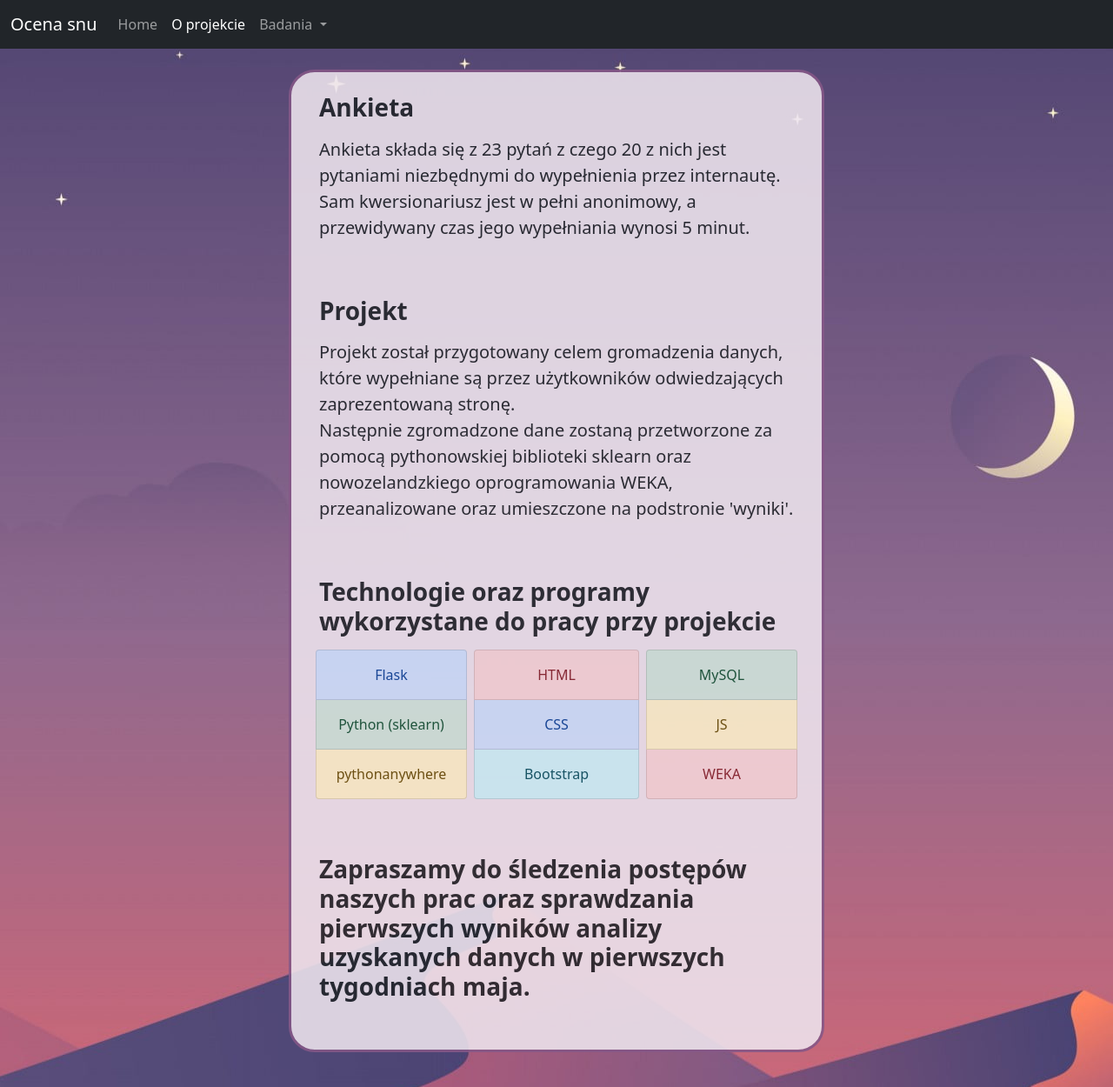
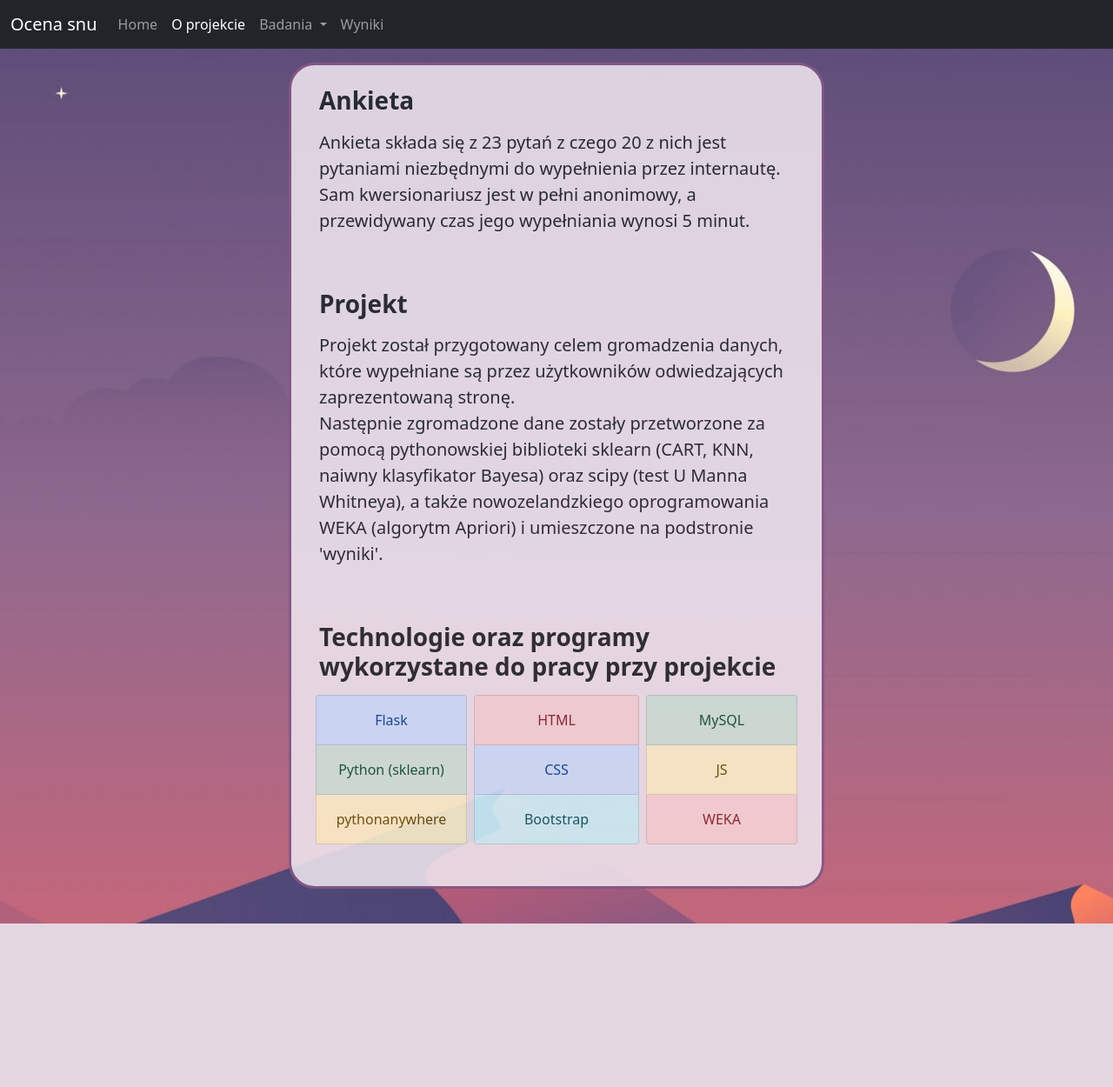
Before and after one commit to MichWozPol/Sleep_Disorders_Assessment, a Flask app: page /o-projekcie in a window 1280 px wide. Shown: the whole page at 87% size. After the commit the page ends 1062 px from the top, so only its background shows below. Run offline with Flask 2, Linux system fonts and the light colour scheme; parts of the project's set-up code (start-up, migrations or seed data) failed here and were passed over; some libraries are stand-ins or nearby versions.

Commit message:
add results subpage, fix navbar

```diff
--- a/sleep_disorders/routes.py
+++ b/sleep_disorders/routes.py
@@ -39,3 +39,7 @@ def home():
 @app.route('/o-projekcie', methods=["GET"])
 def about():
     return render_template("about.html")
+
+@app.route('/wyniki', methods=["GET"])
+def results():
+    return render_template("results.html")
--- a/sleep_disorders/settings/configuration.py
+++ b/sleep_disorders/settings/configuration.py
@@ -3,7 +3,8 @@ from sleep_disorders.settings import db_settings as settings
 
 class Config:
    SECRET_KEY = settings.secret_key
-   SQLALCHEMY_DATABASE_URI = f'mysql+mysqlconnector://{settings.user}:{settings.password}@{settings.host}/{settings.database}'
+   #SQLALCHEMY_DATABASE_URI = f'mysql+mysqlconnector://{settings.user}:{settings.password}@{settings.host}:{settings.port}/{settings.database}'
+   SQLALCHEMY_DATABASE_URI = f'mysql+mysqlconnector://{settings.user}@{settings.host}:{settings.port}/{settings.database}'
    SQLALCHEMY_TRACK_MODIFICATIONS = settings.track_modifications
    SECRET_KEY = settings.secret_key
    SQLALCHEMY_POOL_RECYCLE = settings.pool_recycle
--- a/sleep_disorders/settings/db_settings.py
+++ b/sleep_disorders/settings/db_settings.py
@@ -5,6 +5,7 @@ host = config("host")
 user = config("user")
 password = config("password")
 database = config("database")
+port = config("port")
 pool_recycle=280
 track_modifications = False
 pre_ping = True
--- a/sleep_disorders/templates/about.html
+++ b/sleep_disorders/templates/about.html
@@ -13,6 +13,10 @@
     <a class="nav-link active" aria-current="page" href="{{ url_for('about')}}">O projekcie</a>
 {% endblock sub_about %}
 
+{% block sub_results %}
+    <a class="nav-link" href="{{ url_for('results')}}">Wyniki</a>
+{% endblock sub_results %}
+
 {% block content %}
   <div class="d-flex justify-content-center bg-light"
     style = "
@@ -20,7 +24,7 @@
     background-attachment: fixed;
     background-position: center;
     min-height: 100vh;">
-        <div class="row w-50 pt-4 pb-3 d-inline-block d-none d-lg-block">
+        <div class="row w-50 pt-4 pb-3 mt-5 d-inline-block d-none d-lg-block">
             <div class = "row w-95 mx-auto">
                 <div class="question-answer-container rounded-lg border border-3 mb-4 px-4" style="border-radius: 30px; background-color: #eee5ee; border-color:#855787 !important; opacity: 0.88; filter: brightness(100%);">
                     <div class="question-container pt-3 px-2">
@@ -33,8 +37,8 @@
                             <p class="h3 fw-bold pt-0 pb-2"> Projekt </p>
                              <p class="fs-5 pb-5">
                                 Projekt został przygotowany celem gromadzenia danych, które wypełniane są przez użytkowników odwiedzających zaprezentowaną stronę. </br>
-                                Następnie zgromadzone dane zostaną przetworzone za pomocą pythonowskiej biblioteki sklearn oraz nowozelandzkiego oprogramowania WEKA, przeanalizowane
-                                oraz umieszczone na podstronie 'wyniki'.
+                                Następnie zgromadzone dane zostały przetworzone za pomocą pythonowskiej biblioteki sklearn (CART, KNN, naiwny klasyfikator Bayesa) oraz scipy (test U Manna Whitneya), a także
+                                nowozelandzkiego oprogramowania WEKA (algorytm Apriori) i umieszczone na podstronie 'wyniki'.
                             </p>
                             <p class="h3 fw-bold pb-2">Technologie oraz programy wykorzystane do pracy przy projekcie </p>
                             <div class="row pb-5">
@@ -60,16 +64,13 @@
                                     </div>
                                 </div>
                             </div>
-                            <p class="h3 fw-bold pt-3 pb-5">
-                                Zapraszamy do śledzenia postępów naszych prac oraz sprawdzania pierwszych wyników analizy uzyskanych danych w pierwszych tygodniach maja.
-                            </h1></p>
                         </article>
                     </div>
                 </div>
             </div>
         </div>
 
-        <div class="row w pt-4 pb-3 d-inline-block d-lg-none px-3" style="max-width: 100% !important;">
+        <div class="row w pt-4 pb-3 mt-5 d-inline-block d-lg-none px-3" style="max-width: 100% !important;">
             <div class = "row w-95 mx-auto">
                 <div class="question-answer-container rounded-lg border border-3 mb-4 px-4" style="border-radius: 30px; background-color: #eee5ee; border-color:#855787 !important; opacity: 0.88; filter: brightness(100%);">
                     <div class="question-container pt-3 px-2">
@@ -82,8 +83,8 @@
                             <p class="h3 fw-bold pt-0 pb-2"> Projekt </p>
                              <p class="fs-5 pb-4">
                                 Projekt został przygotowany celem gromadzenia danych, które wypełniane są przez użytkowników odwiedzających zaprezentowaną stronę. </br>
-                                Następnie zgromadzone dane zostaną przetworzone za pomocą pythonowskiej biblioteki sklearn oraz nowozelandzkiego oprogramowania WEKA
-                                i umieszczone na podstronie 'wyniki'.
+                                Następnie zgromadzone dane zostały przetworzone za pomocą pythonowskiej biblioteki sklearn (CART, KNN, naiwny klasyfikator Bayesa) oraz scipy (test U Manna Whitneya), a także
+                                nowozelandzkiego oprogramowania WEKA (algorytm Apriori) i umieszczone na podstronie 'wyniki'.
                             </p>
                             <p class="h3 fw-bold pb-2">Technologie oraz programy wykorzystane do pracy przy projekcie </p>
                             <div class="list-group py-2">
@@ -97,9 +98,6 @@
                                 <a href="https://www.javascript.com" target="_blank" class="list-group-item list-group-item-action list-group-item-warning"><p class="text-center py-2 my-0">JS</p></a>
                                 <a href="https://www.cs.waikato.ac.nz/~ml/weka/" target="_blank" class="list-group-item list-group-item-action list-group-item-danger"><p class="text-center py-2 my-0">WEKA</p></a>
                             </div>
-                             <p class="h3 fw-bold pt-5 pb-5">
-                                Zapraszamy do śledzenia postępów naszych prac oraz sprawdzania pierwszych wyników analizy uzyskanych danych w pierwszych tygodniach maja.
-                            </h1></p>
                         </article>
                     </div>
                 </div>
--- a/sleep_disorders/templates/base.html
+++ b/sleep_disorders/templates/base.html
@@ -14,7 +14,7 @@
     <script src="https://cdn.jsdelivr.net/npm/@popperjs/core@2.9.1/dist/umd/popper.min.js" integrity="sha384-SR1sx49pcuLnqZUnnPwx6FCym0wLsk5JZuNx2bPPENzswTNFaQU1RDvt3wT4gWFG" crossorigin="anonymous"></script>
     <script src="https://cdn.jsdelivr.net/npm/bootstrap@5.0.0-beta3/dist/js/bootstrap.min.js" integrity="sha384-j0CNLUeiqtyaRmlzUHCPZ+Gy5fQu0dQ6eZ/xAww941Ai1SxSY+0EQqNXNE6DZiVc" crossorigin="anonymous"></script>
     <header>
-      <nav class="navbar navbar-expand-lg navbar-dark bg-dark">
+      <nav class="navbar navbar-expand-lg navbar-dark bg-dark fixed-top">
         <div class="container-fluid">
           <a class="navbar-brand ml-3 mr-4" href="{{ url_for('home')}}">Ocena snu</a>
           <button class="navbar-toggler" type="button" data-bs-toggle="collapse" data-bs-target="#navbarNavDropdown" aria-controls="navbarNavDropdown" aria-expanded="false" aria-label="Toggle navigation">
@@ -44,6 +44,8 @@
                     <div class="nav-class-cont text-light">Chroniczna bezsenność</div></a></li>
                 </ul>
               </li>
+               <li class="nav-item">
+                {% block sub_results %}{% endblock sub_results %}
             </ul>
           </div>
         </div>
--- a/sleep_disorders/templates/errors/403.html
+++ b/sleep_disorders/templates/errors/403.html
@@ -12,6 +12,10 @@
 {% block sub_about %}
     <a class="nav-link" href="{{ url_for('about')}}">O projekcie</a>
 {% endblock sub_about %}
+
+{% block sub_results %}
+    <a class="nav-link" href="{{ url_for('results')}}">Wyniki</a>
+{% endblock sub_results %}
 
 {% block content %}
   <div class="d-flex justify-content-center bg-light"
--- a/sleep_disorders/templates/errors/404.html
+++ b/sleep_disorders/templates/errors/404.html
@@ -12,6 +12,10 @@
 {% block sub_about %}
     <a class="nav-link" href="{{ url_for('about')}}">O projekcie</a>
 {% endblock sub_about %}
+
+{% block sub_results %}
+    <a class="nav-link" href="{{ url_for('results')}}">Wyniki</a>
+{% endblock sub_results %}
 
 {% block content %}
   <div class="d-flex justify-content-center bg-light"
--- a/sleep_disorders/templates/errors/500.html
+++ b/sleep_disorders/templates/errors/500.html
@@ -12,6 +12,10 @@
 {% block sub_about %}
     <a class="nav-link" href="{{ url_for('about')}}">O projekcie</a>
 {% endblock sub_about %}
+
+{% block sub_results %}
+    <a class="nav-link" href="{{ url_for('results')}}">Wyniki</a>
+{% endblock sub_results %}
 
 {% block content %}
   <div class="d-flex justify-content-center bg-light"
```
Also changed, not shown: sleep_disorders/templates/index.html (+7 -3 lines).
